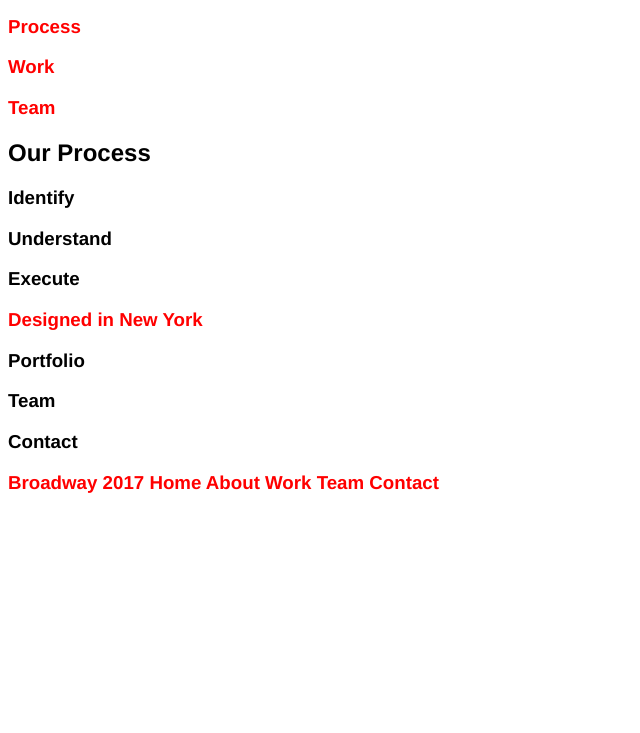
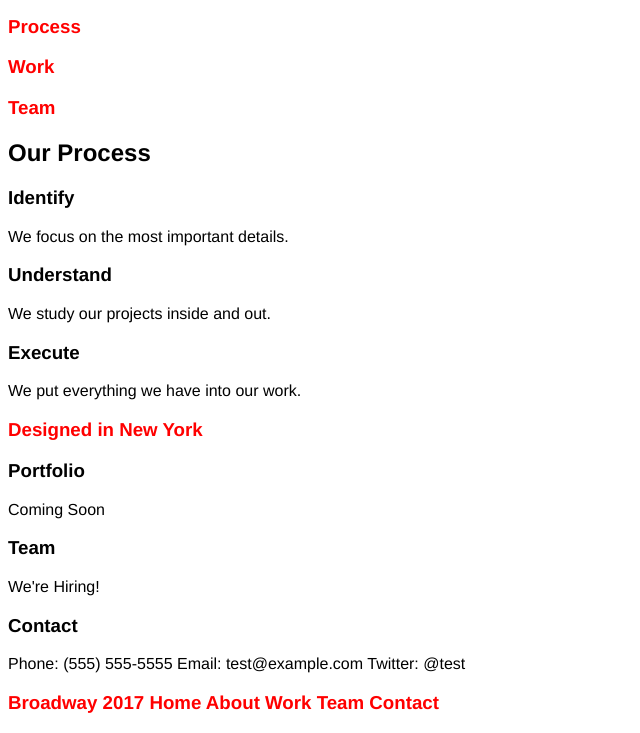
Before and after one commit to savisch/broadwaydesign, a plain HTML site: page index.html in a window 1280 px wide. Shown: the part 105-838 px from the top of the page, without its empty margins (0-640 px from the left). Before the commit the page ends 800 px from the top, so only its background shows below. Drawn offline with Linux system fonts and the light colour scheme.

Commit message:
Add paragraphs

```diff
--- a/index.html
+++ b/index.html
@@ -16,15 +16,21 @@
     <div id="process">
       <h2>Our Process</h2>
       <h3>Identify</h3>
+        <p>We focus on the most important details.</p>
       <h3>Understand</h3>
+        <p>We study our projects inside and out.</p>
       <h3>Execute</h3>
+        <p>We put everything we have into our work.</p>
     </div>
 
     <div id="design">
       <h3 id="banner">Designed in New York</h3>
       <h3>Portfolio</h3>
+        <p>Coming Soon</p>
       <h3>Team</h3>
+        <p>We're Hiring!</p>
       <h3>Contact</h3>
+        <p>Phone: (555) 555-5555 Email: test@example.com Twitter: @test
     </div>
 
     <div id="footer">
```
